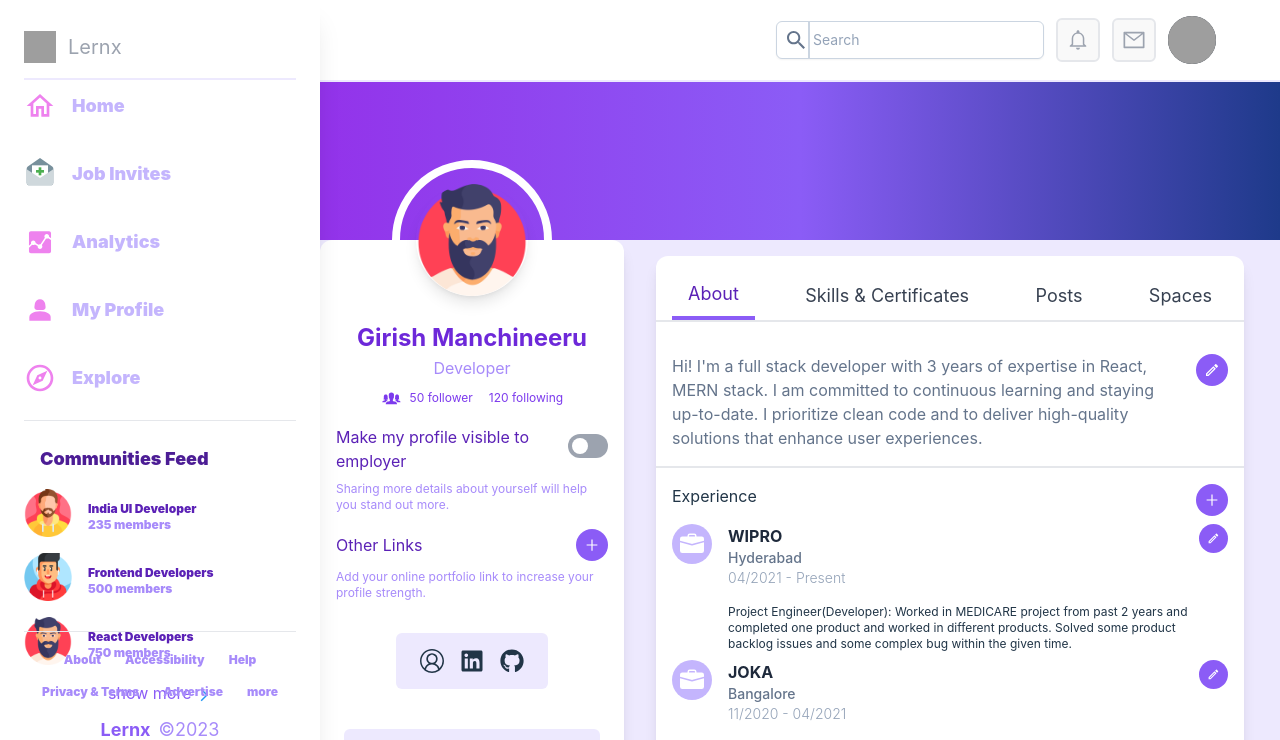
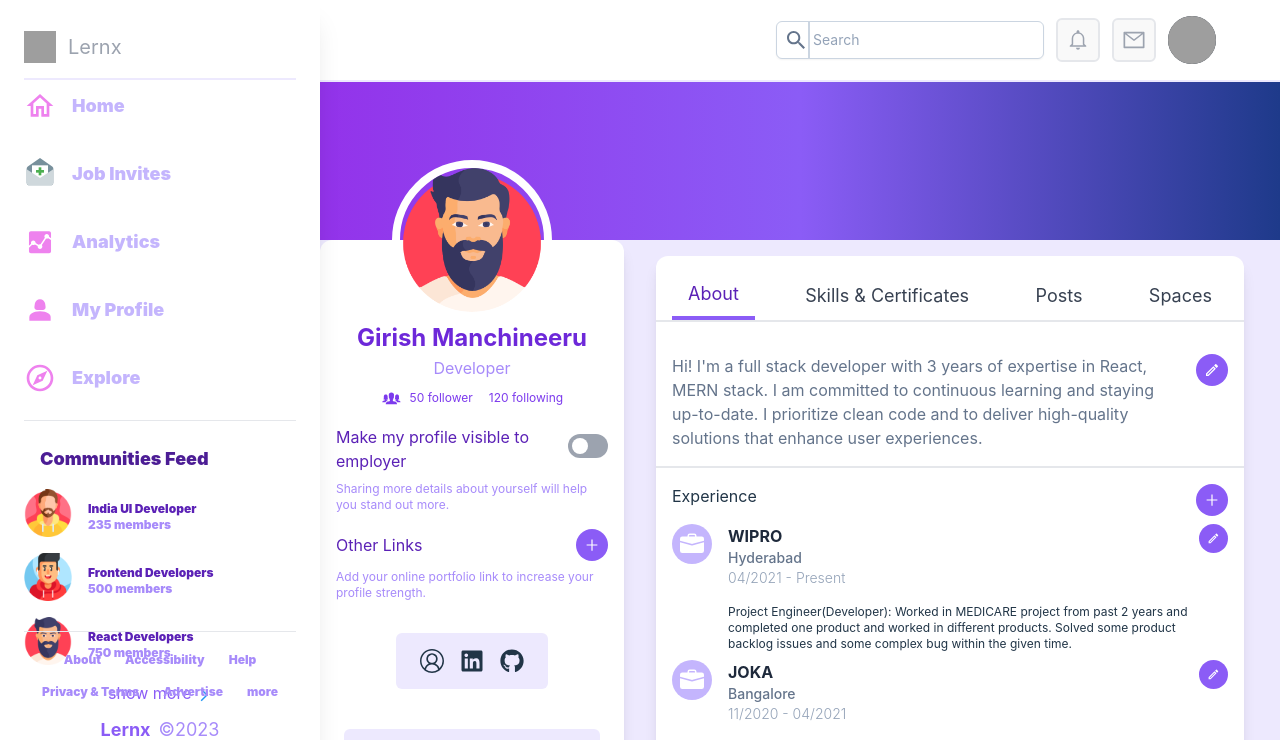
Before and after one commit to Girish3214/Lernx_assignment, a React (Vite) app: page / in a window 1280 px wide. Shown: the top 740 px of the page. Built offline with nearby package versions, Linux system fonts and the light colour scheme; grey boxes are pictures that could not be loaded.

Commit message:
profile image width change

```diff
--- a/src/components/ProfileCard.jsx
+++ b/src/components/ProfileCard.jsx
@@ -46,9 +46,9 @@ const ProfileCard = () => {
       <div className="p-4">
         {/* profile Image */}
         <div className="flex flex-wrap justify-center">
-          <div className="w-40 h-40 px-4 -mt-24 rounded-full border-8 border-white flex justify-center items-center  max-w-xs">
+          <div className="w-40 h-40 px-4 -mt-24 rounded-full  flex justify-center items-center  max-w-sm">
             <img
-              className="rounded-full shadow-lg max-w-full h-auto align-middle border-none "
+              className="rounded-full  max-w-xs h-auto align-middle  w-40 h-40 border-8 border-white"
               src={ProfilePicture}
             />
           </div>
```
